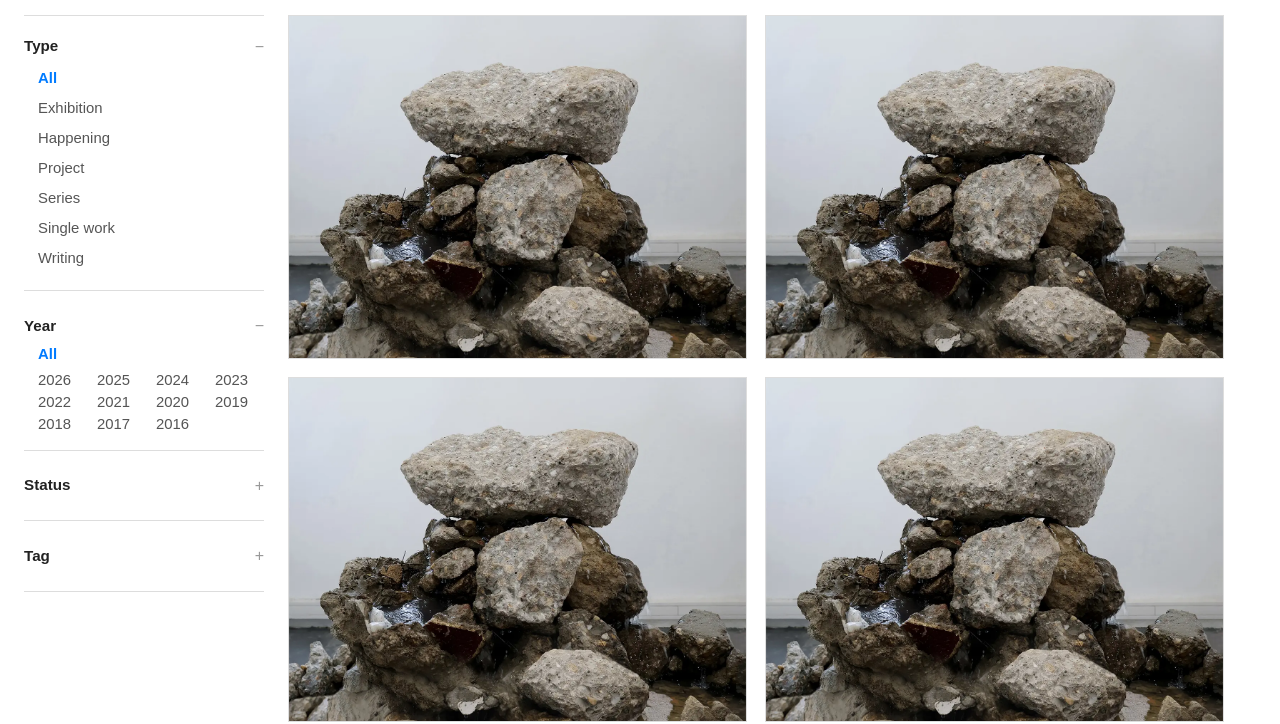
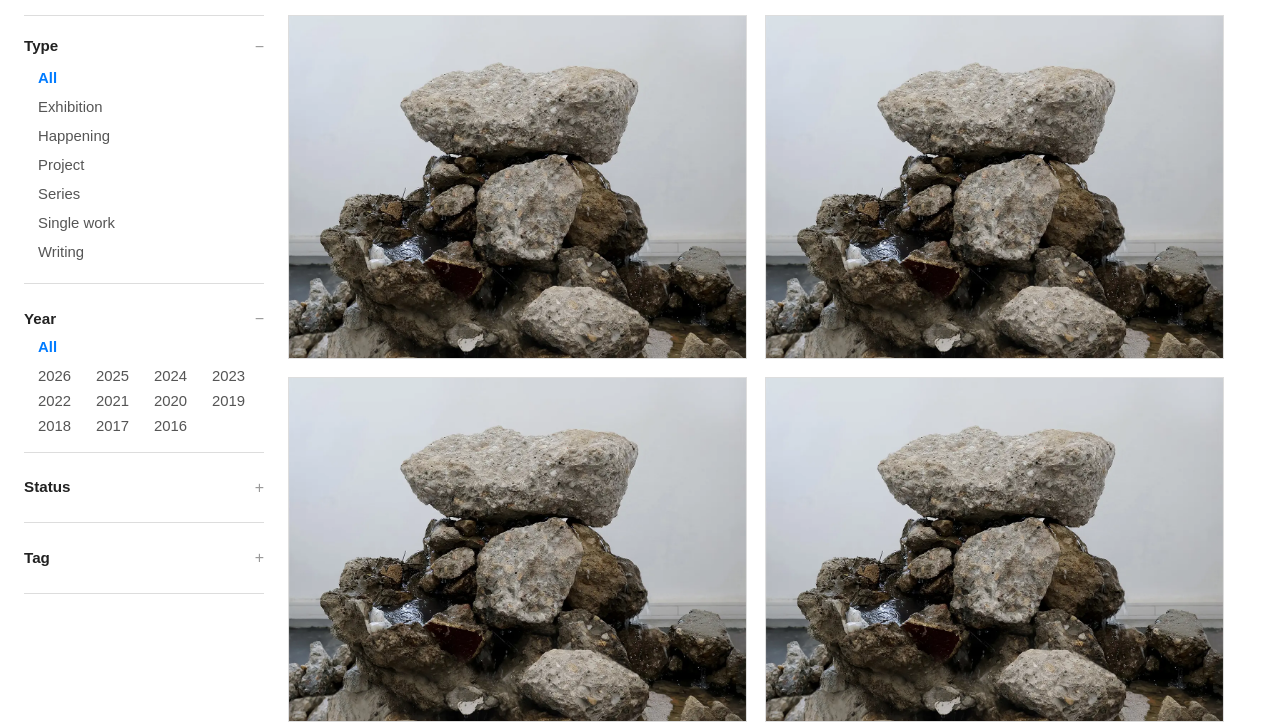
Before and after one commit to Won-Jy/archive-wonjy, a Jekyll site: the page built from work.html, in a window 1280 px wide. Shown: the part 134-858 px from the top of the page. Built offline with Jekyll 4.4.1, drawn with Linux system fonts in a browser that asks for light colours.

Commit message:
Update work.html

```diff
--- a/work.html
+++ b/work.html
@@ -113,7 +113,7 @@ margin: 6px 0 8px;
 .sidebar .filter-body .chip {
   font-size: 0.93em;     /* 폰트 크기 */
   line-height: 1.0;      /* 줄 간격 */
-  margin-bottom: 3px;    /* 항목 간 간격 */
+  margin-bottom: 2px;    /* 항목 간 간격 */
   color: #555;           /* 기본 글자색 (짙은 회색) */
 }
 
@@ -132,7 +132,7 @@ margin: 6px 0 8px;
 .filter-group[data-filter="year"] .chips{
   display:grid;
   grid-template-columns:repeat(4, auto);
-  column-gap:10px; row-gap:3px; align-content:start;
+  column-gap:6px; row-gap:6px; align-content:start;
 }
 .filter-group[data-filter="year"] .chip{
   display:inline-block; padding:2px 0; margin:0;
```
